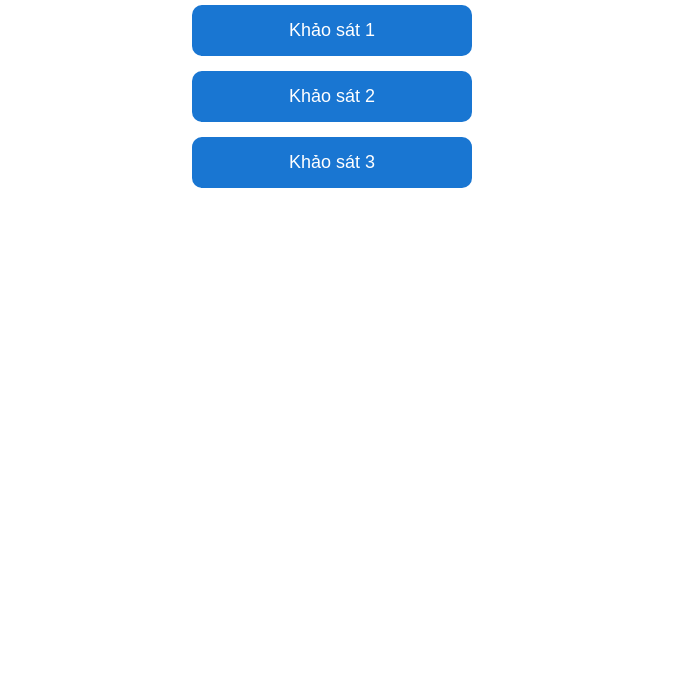
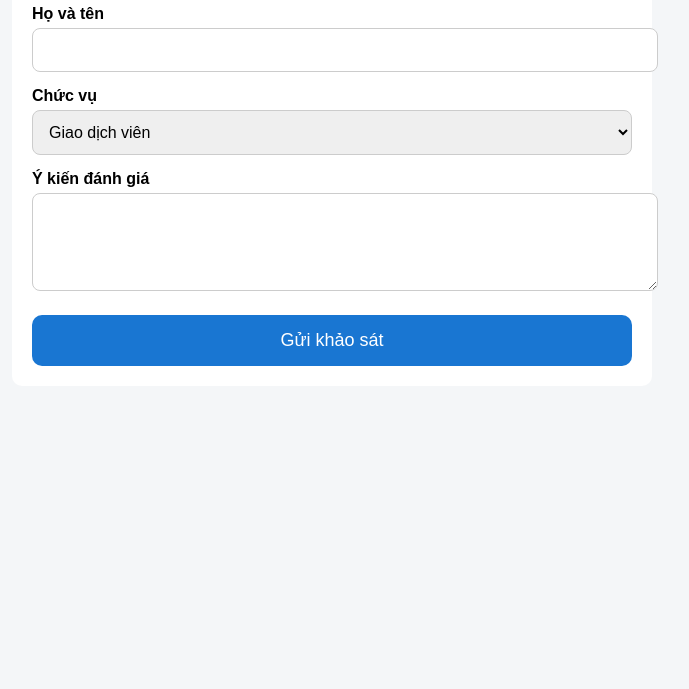
Before and after one commit to trongnh4741/survey-selector, a plain HTML site: page index.html in a window 1280 px wide. Shown: the part 111-800 px from the top of the page, without its empty margins (308-997 px from the left). Drawn offline with Linux system fonts and the light colour scheme.

Commit message:
Update index.html

```diff
--- a/index.html
+++ b/index.html
@@ -1,28 +1,78 @@
 <!DOCTYPE html>
-<html>
+<html lang="vi">
 <head>
-<meta charset="utf-8">
+<meta charset="UTF-8">
 <meta name="viewport" content="width=device-width, initial-scale=1">
-<title>Chọn loại khảo sát</title>
+<title>Khảo sát cán bộ</title>
+
 <style>
-    body { font-family: Arial; text-align: center; padding-top: 40px; }
-    .btn {
+    body {
+        font-family: Arial, sans-serif;
+        background: #f4f6f8;
+        padding: 20px;
+    }
+
+    .container {
+        max-width: 600px;
+        background: #fff;
+        margin: auto;
+        padding: 20px;
+        border-radius: 10px;
+    }
+
+    label {
+        font-weight: bold;
         display: block;
-        width: 250px;
-        margin: 15px auto;
-        padding: 15px;
+        margin-top: 15px;
+    }
+
+    input, select, textarea {
+        width: 100%;
+        padding: 12px;
+        margin-top: 5px;
+        border-radius: 8px;
+        border: 1px solid #ccc;
+        font-size: 16px;
+    }
+
+    button {
+        width: 100%;
         background: #1976d2;
         color: white;
-        text-decoration: none;
+        padding: 15px;
+        margin-top: 20px;
+        border: none;
         border-radius: 10px;
         font-size: 18px;
     }
+
+    @media (max-width: 480px) {
+        button {
+            font-size: 16px;
+            padding: 12px;
+        }
+    }
 </style>
 </head>
+
 <body>
-    <h2>Vui lòng chọn loại khảo sát</h2>
-    <a class="btn" href="LINK_FORM_1">Khảo sát 1</a>
-    <a class="btn" href="LINK_FORM_2">Khảo sát 2</a>
-    <a class="btn" href="LINK_FORM_3">Khảo sát 3</a>
+<div class="container">
+    <h2>Khảo sát cán bộ</h2>
+
+    <label>Họ và tên</label>
+    <input type="text">
+
+    <label>Chức vụ</label>
+    <select>
+        <option>Giao dịch viên</option>
+        <option>Cán bộ hỗ trợ</option>
+        <option>Quản lý</option>
+    </select>
+
+    <label>Ý kiến đánh giá</label>
+    <textarea rows="4"></textarea>
+
+    <button>Gửi khảo sát</button>
+</div>
 </body>
 </html>
```
